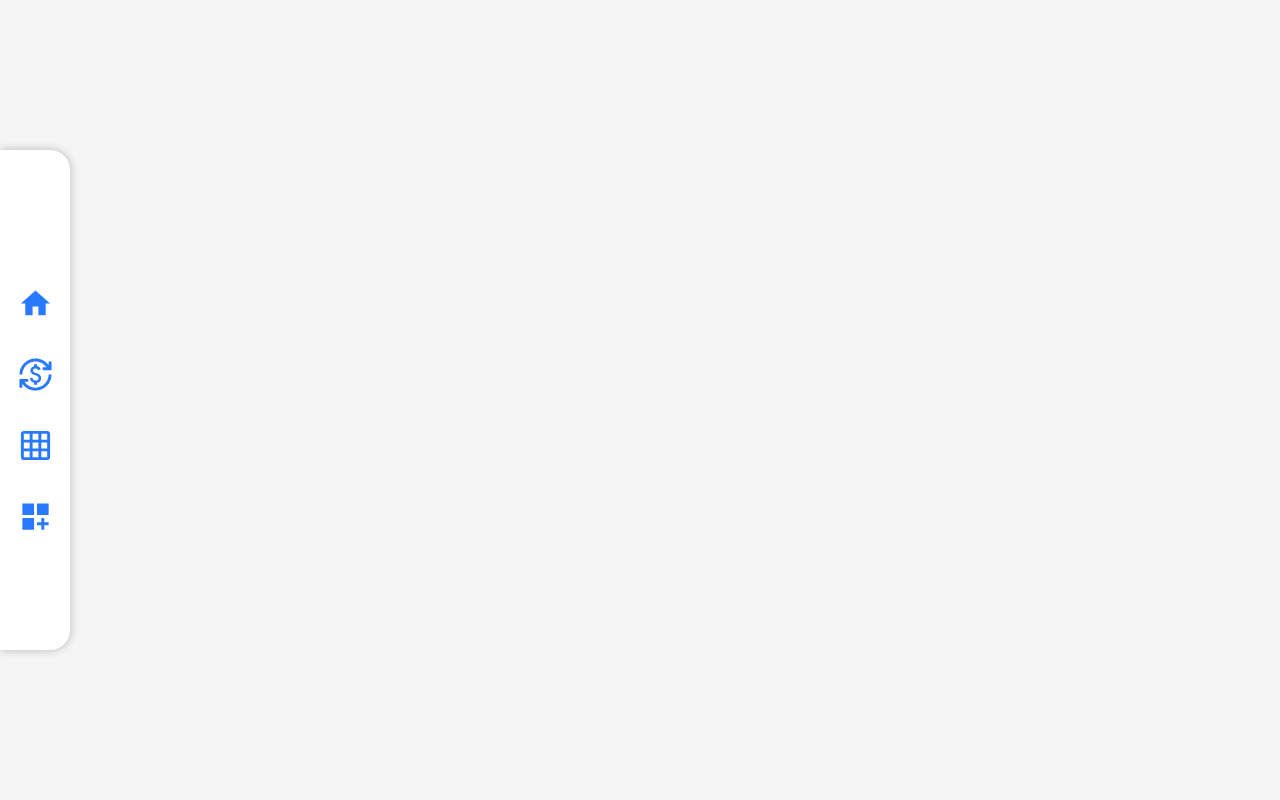
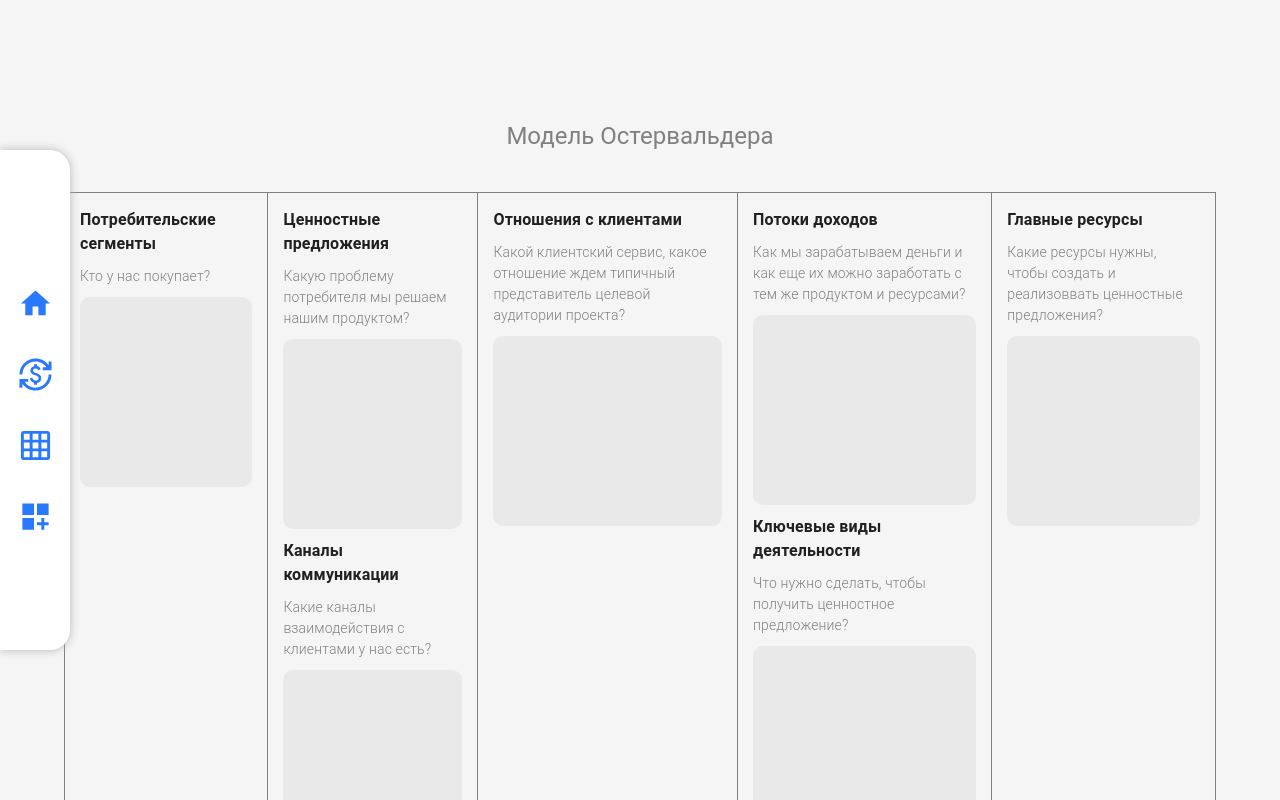
Before and after one commit to scharkoff/fintech_prototype, a React (Create React App) app: page /osterwalder-model in a window 1280 px wide. Before the commit this address had no page. Shown: the top 800 px of the page. Built offline with nearby package versions, Linux system fonts and the light colour scheme.

Commit message:
Create Osterwalder table

```diff
--- a/src/App.js
+++ b/src/App.js
@@ -1,6 +1,6 @@
 import React from 'react';
 import { Route, Routes } from 'react-router-dom';
-import { CashFlow, Home } from './pages';
+import { CashFlow, Home, OsterwalderModel } from './pages';
 import { LeftMenu } from './components';
 
 function App() {
@@ -10,6 +10,7 @@ function App() {
       <Routes>
         <Route path="/" element={<Home />}></Route>
         <Route path="/cash-flow" element={<CashFlow />}></Route>
+        <Route path="/osterwalder-model" element={<OsterwalderModel />}></Route>
       </Routes>
     </>
   );
--- a/src/components/LeftMenu/index.jsx
+++ b/src/components/LeftMenu/index.jsx
@@ -26,7 +26,7 @@ export function LeftMenu() {
           </Link>
         </li>
         <li className={styles.leftMenuItem}>
-          <Link to="/cash-flow">
+          <Link to="/osterwalder-model">
             <IconButton>
               <GridOnIcon fontSize="large" color="primary" />
             </IconButton>
--- a/src/index.scss
+++ b/src/index.scss
@@ -8,6 +8,12 @@ body {
   background-color: #f5f5f5 !important;
 }
 
+* {
+  box-sizing: border-box;
+  padding: 0;
+  margin: 0;
+}
+
 a {
   text-decoration: none;
 }
--- a/src/pages/Home/index.jsx
+++ b/src/pages/Home/index.jsx
@@ -21,9 +21,11 @@ export function Home() {
             </Link>
           </li>
           <li className={styles.menuItem}>
-            <Button variant="text" color="primary" size="large">
-              Модель Остервальдера
-            </Button>
+            <Link to="/osterwalder-model">
+              <Button variant="text" color="primary" size="large">
+                Модель Остервальдера
+              </Button>
+            </Link>
           </li>
           <li className={styles.menuItem}>
             <Button variant="text" color="primary" size="large">
--- /dev/null
+++ b/src/pages/OsterwalderModel/OsterwalderModel.module.scss
@@ -0,0 +1,61 @@
+.osterwalderModelWrapper {
+  margin-top: 100px;
+  width: 100%;
+  display: flex;
+  justify-content: center;
+  align-items: center;
+  flex-direction: column;
+  padding: 20px 0 40px 0;
+}
+
+.tableWrapper {
+  display: flex;
+  justify-content: center;
+}
+
+.textareaContainer {
+  height: 100%;
+  display: flex;
+}
+
+.tableStyles {
+  width: 100%;
+  border-collapse: collapse;
+  td {
+    height: 100%;
+    vertical-align: top;
+    padding: 15px;
+  }
+
+  textarea {
+    resize: none;
+    border: none;
+    border-radius: 10px;
+    font-size: 16px;
+    font-family: sans-serif;
+    padding: 5px;
+    outline: none;
+    height: 100%;
+    width: 100%;
+    margin-top: 10px;
+    background-color: #e9e9e9;
+    color: rgb(63, 63, 63);
+    margin-bottom: 10px;
+  }
+}
+
+.dobuleColumn {
+  display: flex;
+  flex-direction: column;
+}
+
+.columnTitle {
+  font-weight: bold;
+}
+
+.columnDescr {
+  font-size: 14px;
+  margin-top: 10px;
+  color: grey;
+  font-weight: 300;
+}
--- /dev/null
+++ b/src/pages/OsterwalderModel/index.jsx
@@ -0,0 +1,116 @@
+import React from 'react';
+import styles from './OsterwalderModel.module.scss';
+import { Container, Typography } from '@mui/material';
+
+export function OsterwalderModel() {
+  return (
+    <Container maxWidth="lg">
+      <div className={styles.osterwalderModelWrapper}>
+        <Typography variant="h5" color="gray" marginBottom={5}>
+          Модель Остервальдера
+        </Typography>
+
+        <div className={styles.tableWrapper}>
+          <table className={styles.tableStyles} border="1px solid black">
+            <tr className={styles.firstRow}>
+              <td>
+                <p className={styles.columnTitle}>Потребительские сегменты</p>
+                <p className={styles.columnDescr}>Кто у нас покупает?</p>
+                <div className={styles.textareaContainer}>
+                  <textarea cols="30" rows="10"></textarea>
+                </div>
+              </td>
+
+              <td>
+                <div className={styles.dobuleColumn}>
+                  <p className={styles.columnTitle}>Ценностные предложения</p>
+                  <p className={styles.columnDescr}>
+                    Какую проблему потребителя мы решаем нашим продуктом?
+                  </p>
+                  <div className={styles.textareaContainer}>
+                    <textarea cols="30" rows="10"></textarea>
+                  </div>
+
+                  <p className={styles.columnTitle}>Каналы коммуникации</p>
+                  <p className={styles.columnDescr}>
+                    Какие каналы взаимодействия с клиентами у нас есть?
+                  </p>
+                  <div className={styles.textareaContainer}>
+                    <textarea cols="30" rows="10"></textarea>
+                  </div>
+                </div>
+              </td>
+
+              <td>
+                <p className={styles.columnTitle}>Отношения с клиентами</p>
+                <p className={styles.columnDescr}>
+                  Какой клиентский сервис, какое отношение ждем типичный
+                  представитель целевой аудитории проекта?
+                </p>
+                <div className={styles.textareaContainer}>
+                  <textarea cols="30" rows="10"></textarea>
+                </div>
+              </td>
+
+              <td>
+                <div className={styles.dobuleColumn}>
+                  <p className={styles.columnTitle}>Потоки доходов</p>
+                  <p className={styles.columnDescr}>
+                    Как мы зарабатываем деньги и как еще их можно заработать с
+                    тем же продуктом и ресурсами?
+                  </p>
+                  <div className={styles.textareaContainer}>
+                    <textarea cols="30" rows="10"></textarea>
+                  </div>
+
+                  <p className={styles.columnTitle}>
+                    Ключевые виды деятельности
+                  </p>
+                  <p className={styles.columnDescr}>
+                    Что нужно сделать, чтобы получить ценностное предложение?
+                  </p>
+                  <div className={styles.textareaContainer}>
+                    <textarea cols="30" rows="10"></textarea>
+                  </div>
+                </div>
+              </td>
+
+              <td>
+                <p className={styles.columnTitle}>Главные ресурсы</p>
+                <p className={styles.columnDescr}>
+                  Какие ресурсы нужны, чтобы создать и реализоввать ценностные
+                  предложения?
+                </p>
+                <div className={styles.textareaContainer}>
+                  <textarea cols="30" rows="10"></textarea>
+                </div>
+              </td>
+            </tr>
+
+            <tr className={styles.secondRow}>
+              <td colSpan={2}>
+                <p className={styles.columnTitle}>Ключевые партнеры</p>
+                <p className={styles.columnDescr}>
+                  Без каких контрагентов наш бизнес будет невозможен?
+                </p>
+                <div className={styles.textareaContainer}>
+                  <textarea cols="30" rows="10"></textarea>
+                </div>
+              </td>
+
+              <td colSpan={3}>
+                <p className={styles.columnTitle}>Структура издержек</p>
+                <p className={styles.columnDescr}>
+                  Из каких затрат складывается создание и реализация продукта?
+                </p>
+                <div className={styles.textareaContainer}>
+                  <textarea cols="30" rows="10"></textarea>
+                </div>
+              </td>
+            </tr>
+          </table>
+        </div>
+      </div>
+    </Container>
+  );
+}
--- a/src/pages/index.js
+++ b/src/pages/index.js
@@ -1,2 +1,3 @@
 export { Home } from './Home';
 export { CashFlow } from './CashFlow';
+export { OsterwalderModel } from './OsterwalderModel';
```
